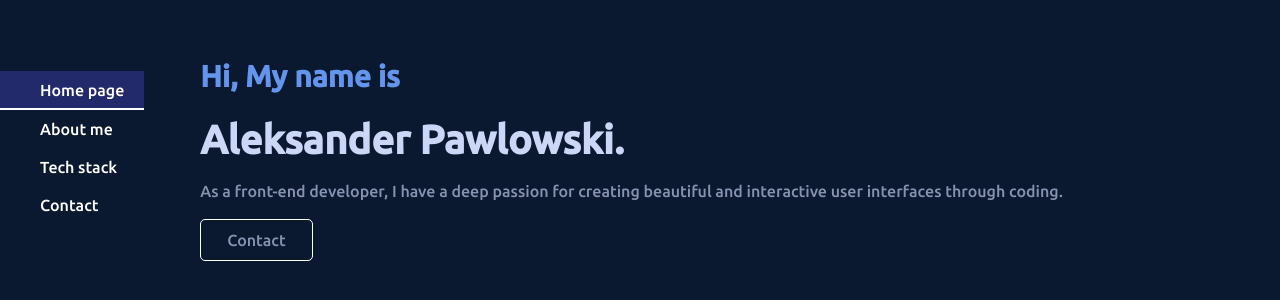
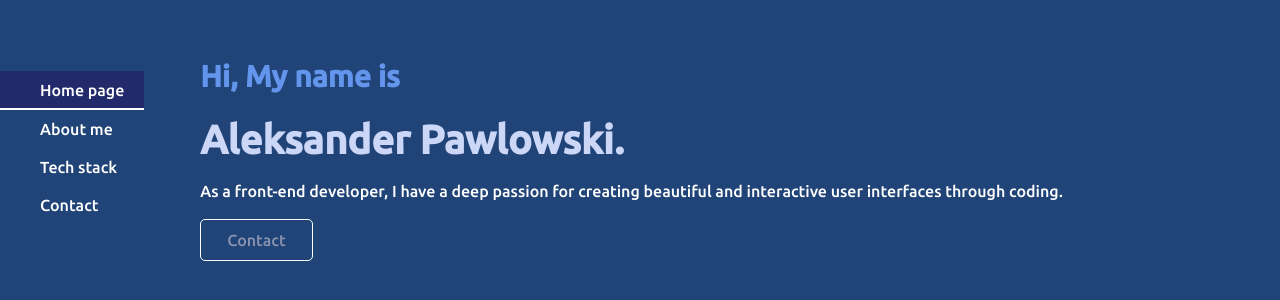
Before and after one commit to AlekPawlowski/portfolio_site, a React (Vite) app: page / in a window 1280 px wide. Shown: the part 252-552 px from the top of the page. Built offline with nearby package versions, Linux system fonts and the light colour scheme.

Commit message:
change bg color

```diff
--- a/src/globalStyles/main.style.scss
+++ b/src/globalStyles/main.style.scss
@@ -5,7 +5,7 @@
 @import "../views/Menu/menu.styles.scss";
 
 body {
-    background-color: #0a192f;
+    background-color: #204478;
     font-family: "Ubuntu", sans-serif;
 }
 section {
@@ -48,7 +48,7 @@ h4{
 }
 
 p{
-    color: #8892b0;
+    color: white;
     line-height: 150%;
 }
 
```
